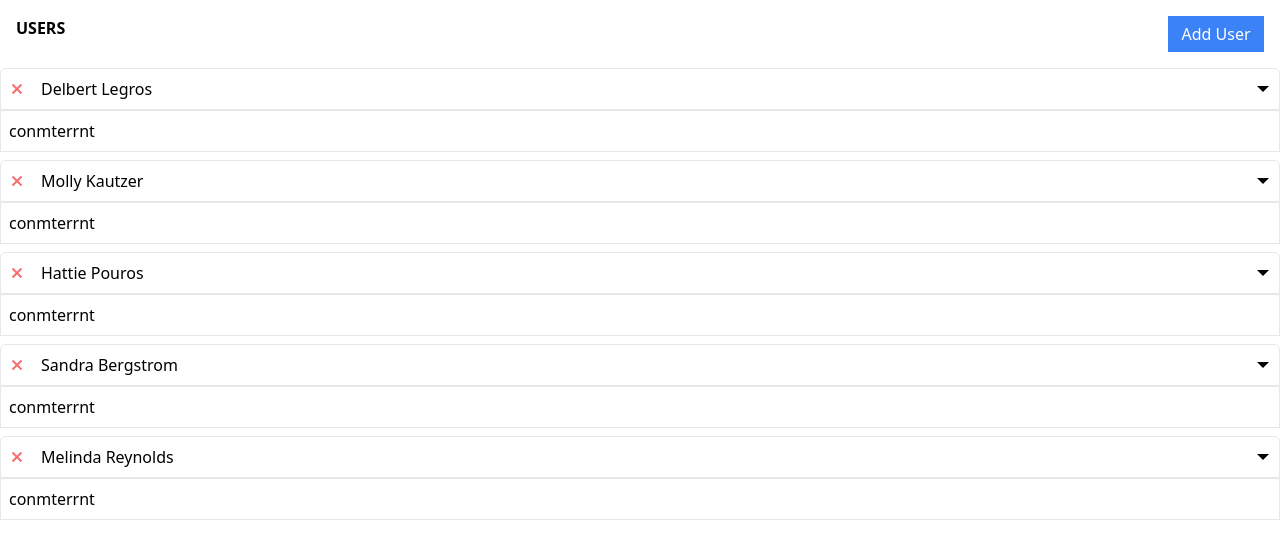
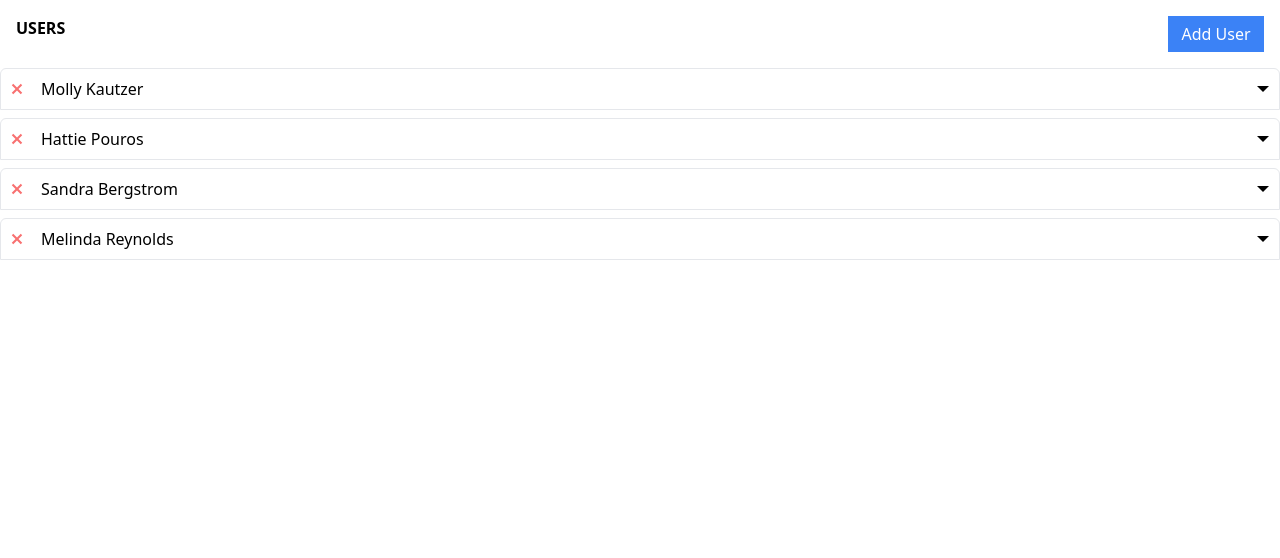
Before and after one commit to lahcenrahlaoui/fakeUsers, a React (Create React App) app: page / in a window 1280 px wide. Shown: the top 558 px of the page. Built offline with nearby package versions, Linux system fonts and the light colour scheme; data requests are answered from the project's data file.

Commit message:
add expand panel state to track if panel is open

```diff
--- a/db.json
+++ b/db.json
@@ -1,9 +1,5 @@
 {
   "users": [
-    {
-      "name": "Delbert Legros",
-      "id": 4
-    },
     {
       "name": "Molly Kautzer",
       "id": 5
--- a/src/components/ExpandPanel/ExpandPanel.js
+++ b/src/components/ExpandPanel/ExpandPanel.js
@@ -1,14 +1,17 @@
 import { GoTriangleDown } from "react-icons/go";
-const ExpandPanel = ({ header, children }) => {
+const ExpandPanel = ({ header, children , onClick }) => {
+    const handleClick = () =>{
+        onClick(s =>!s)
+    }
     return (
         <div>
             <div className=" border rounded-t-md">
                 <div className="flex p-2 justify-between items-center cursor-pointer">
                     <div className="flex">{header}</div>
-                    <GoTriangleDown />
+                    <GoTriangleDown onClick={handleClick}/>
                 </div>
             </div>
-            <div className="p-2 border"> {children}</div>
+            {children}
         </div>
     );
 };
--- a/src/components/UserItem/UserItem.js
+++ b/src/components/UserItem/UserItem.js
@@ -1,14 +1,19 @@
+import { useState } from "react";
+
+import { GoX } from "react-icons/go";
+
 import { deleteUser } from "../../store";
+
 import { useThunk } from "../../hooks/useThunk";
 
-import UserHeader from "../UserHeader/UserHeader";
 import ExpandPanel from "../ExpandPanel/ExpandPanel";
-
-import { GoX } from "react-icons/go";
 
 function UserItem({ user }) {
     const [doDeletingUser, isDeletingUser, deletingUserError] =
         useThunk(deleteUser);
+
+    const [togglePanel, setTogglePanel] = useState(false);
+
     const handleDeleteUser = () => {
         doDeletingUser(user);
     };
@@ -27,10 +32,9 @@ function UserItem({ user }) {
     );
     return (
         <div className="mb-2">
-            <ExpandPanel header={content}>
-                conmterrnt
+            <ExpandPanel header={content} onClick={setTogglePanel}>
+                {togglePanel && <div className="p-2 border">conmterrnt</div>}
             </ExpandPanel>
-
         </div>
     );
 }
```
